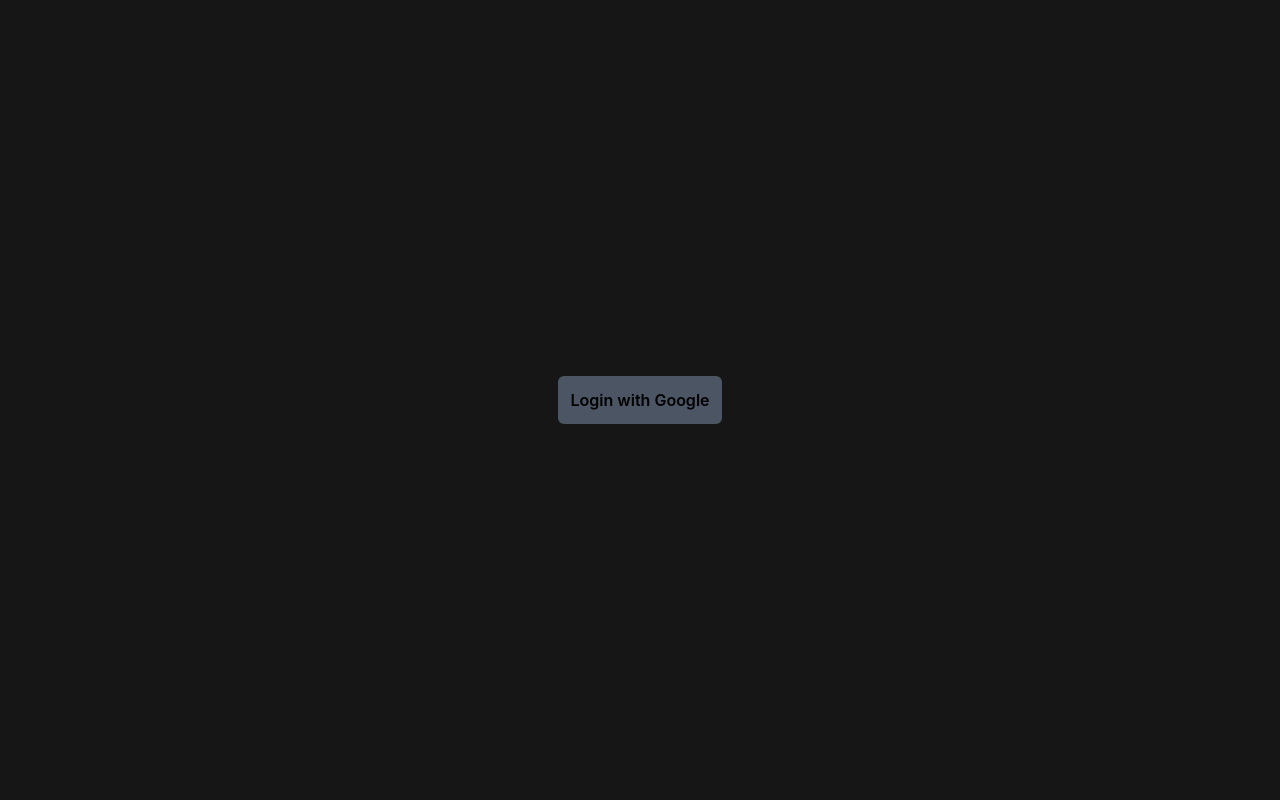
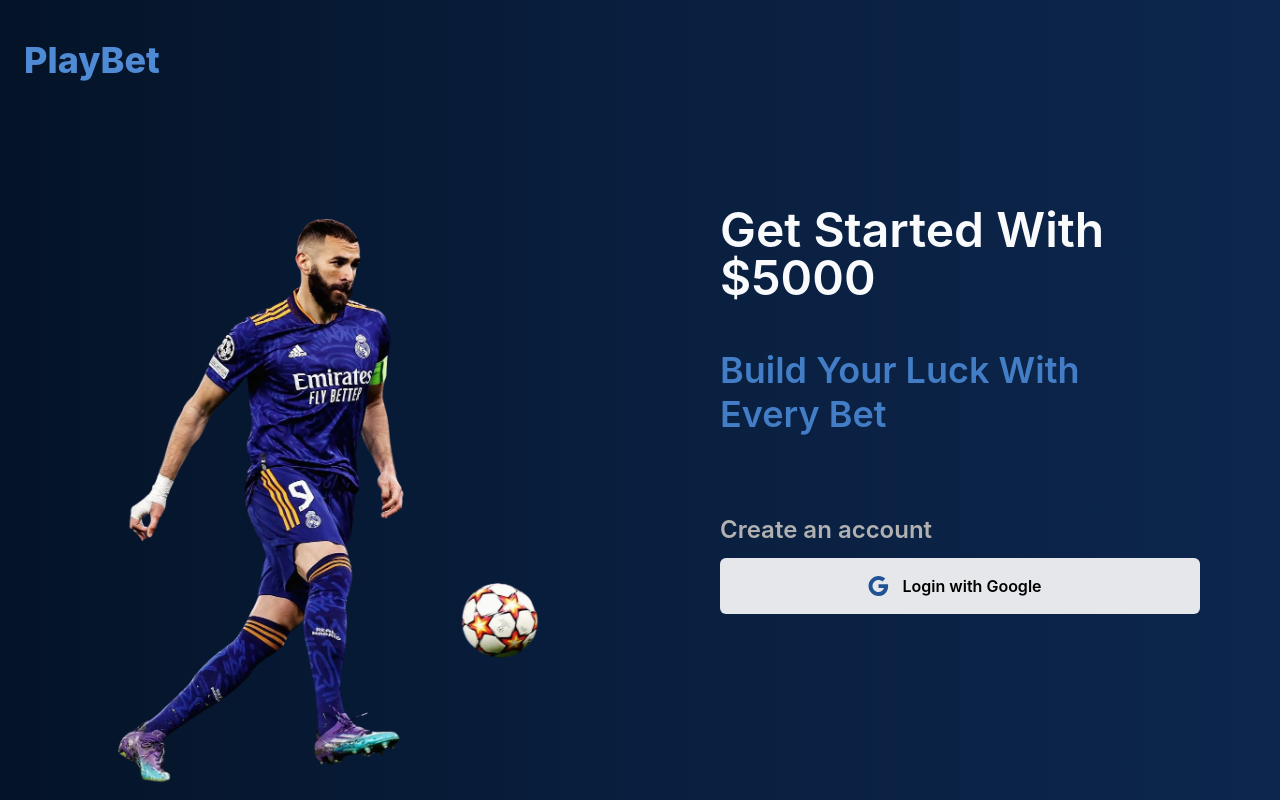
Before and after one commit to deeppomal/playbet_frontend, a React (Create React App) app: page /login in a window 1280 px wide. Built offline with nearby package versions, Linux system fonts and the light colour scheme; no server answers.

Commit message:
deisgn changes

```diff
--- a/src/components/Login.js
+++ b/src/components/Login.js
@@ -5,7 +5,7 @@
 import { useGoogleSave } from '../hooks/useGoogleSave';
 import { useDispatch } from 'react-redux';
 import { changeUser } from '../reducers/userReducer';
-
+import GoogleIcon from '@mui/icons-material/Google';
 
 export const Login = () => {
 
@@ -39,12 +39,27 @@
     }
 
   return (
-    <div className='min-h-screen bg-[#161616] flex items-center justify-center'>
-       <div className='bg-gray-600 flex p-3 rounded-md items-center justify-center cursor-pointer'
-        onClick={login}>
-            <p className='font-semibold'>
-                Login with Google
-            </p>
+    <div className='min-h-screen flex w-full bg-gradient-to-r from-[#041327] via-[#091f3f] to-[#0d264d]'>
+        <div className='w-1/2  justify-center flex'>
+            <p className='text-[#4f8bd4] font-extrabold text-4xl top-10 w-1/2 ml-12 fixed'>PlayBet</p>
+            <img src='./benzi.png' className='h-screen' />
+        </div>
+        <div className='w-1/2 flex justify-center items-start flex-col p-4'>
+
+
+            <div className='p-16'>
+                <p className='mt-5 text-gray-50 text-5xl font-semibold w-full'>Get Started With $5000</p>
+                <p className='mt-12 text-[#427dc5] text-4xl font-semibold w-full'>Build Your Luck With</p>
+                <p className='mt-1 text-[#427dc5] text-4xl font-semibold w-full'>Every Bet</p>
+                <p className=' text-[#b1b1b1] text-2xl font-semibold mt-20'>Create an account</p>
+                <div className='bg-gray-200 mt-3 flex p-4 rounded-md items-center justify-center cursor-pointer'
+                onClick={login}>
+                    <GoogleIcon className='text-[#1f5394]' />
+                    <p className='font-semibold mx-3'>
+                        Login with Google
+                    </p>
+                </div>
+            </div>
         </div>
     </div>
   )
--- a/src/components/fixtureContainer.js
+++ b/src/components/fixtureContainer.js
@@ -76,11 +76,15 @@
   }
   if(isLoading){
     return(
-      <div>
-        Loading....
+      <div className='flex justify-center p-4 mt-5 w-full h-screen'>
+        <div className="grid justify-center pt-10 items-start">
+          <div className={`h-20 w-20 border-4 border-t-[#f3f3f3] border-[#1f5394]  rounded-full animate-spin `}>
+          </div>
+        </div>
       </div>
     )
   }
+  console.log(Math.floor(Math.random()*16777215).toString(16))
   if(!isLoading && fixturelist == 0){
     return(
       <div className={`w-1/2 flex px-4`}>
--- a/src/components/userProfile.js
+++ b/src/components/userProfile.js
@@ -3,6 +3,8 @@
 import { useNavigate } from "react-router-dom";
 import { useGetBets } from '../hooks/useGetBets';
 import { MyBetsCard } from './MyBetsCard';
+
+
 export const UserProfile = () => {
     const navigate = useNavigate();
     const [bets,setBets] = useState([])
@@ -13,9 +15,11 @@
     }
     const {data,isError,error,isLoading,refetch} = useGetBets(localUser.googleId)
     useEffect(()=>{
-        setBets(data?.data.reverse())
+        setBets(bets => bets = data?.data?.reverse())
     },[data])
-
+    useEffect(()=>{
+        refetch()
+    },[localUser.balance])
 
   return (
     <div>
--- a/src/hooks/useAddBet.js
+++ b/src/hooks/useAddBet.js
@@ -4,7 +4,7 @@
 const fetchAddBet = (data)=>{
     const options = {
         method: 'POST',
-        url: 'http://localhost:4000/bet/add-bet',
+        url: 'https://playbet-backend-ptwt.onrender.com/bet/add-bet',
         data: {
             userId: data.userId,
             fixtureId: data.fixtureId,
--- a/src/hooks/useGetBets.js
+++ b/src/hooks/useGetBets.js
@@ -4,7 +4,7 @@
 const fetchGetBet = (id)=>{
     const options = {
         method: 'GET',
-        url: `http://localhost:4000/bet/get-all-bets/${id}`,
+        url: `https://playbet-backend-ptwt.onrender.com/bet/get-all-bets/${id}`,
     };
     return axios.request(options)
 }
--- a/src/hooks/useGoogleSave.js
+++ b/src/hooks/useGoogleSave.js
@@ -5,7 +5,7 @@
     if(data?.name){
         const options = {
             method: 'POST',
-            url: `http://localhost:4000/auth/add-user`,
+            url: `https://playbet-backend-ptwt.onrender.com/auth/add-user`,
             data: {username: data.name,userEmail:data.email,googleId: data.id, photo: data.picture,balance:1000},
         };
         return axios.request(options)
--- a/src/hooks/useUpdateUser.js
+++ b/src/hooks/useUpdateUser.js
@@ -2,7 +2,7 @@
 import axios from 'axios'
 
 const fetchUpdateUser = (id,betAmount)=>{
-    return axios.patch('http://localhost:4000/auth/update-user/'+id, {balance : -betAmount});
+    return axios.patch('https://playbet-backend-ptwt.onrender.com/auth/update-user/'+id, {balance : -betAmount});
 }
 export const useUpdateUser = (id,betAmount) => {
     return useQuery(
```
Also changed, not shown: public/benzi.png (added).
